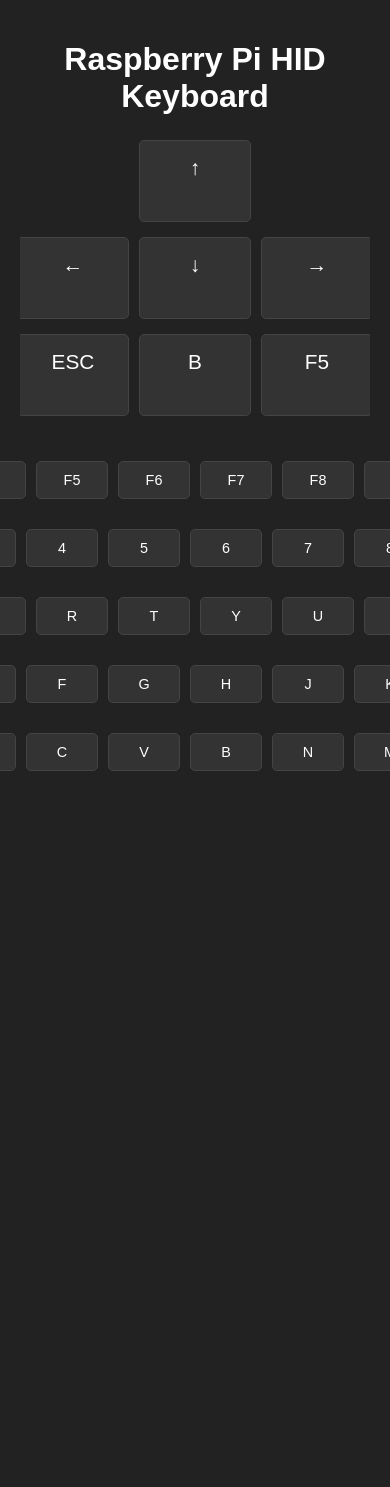
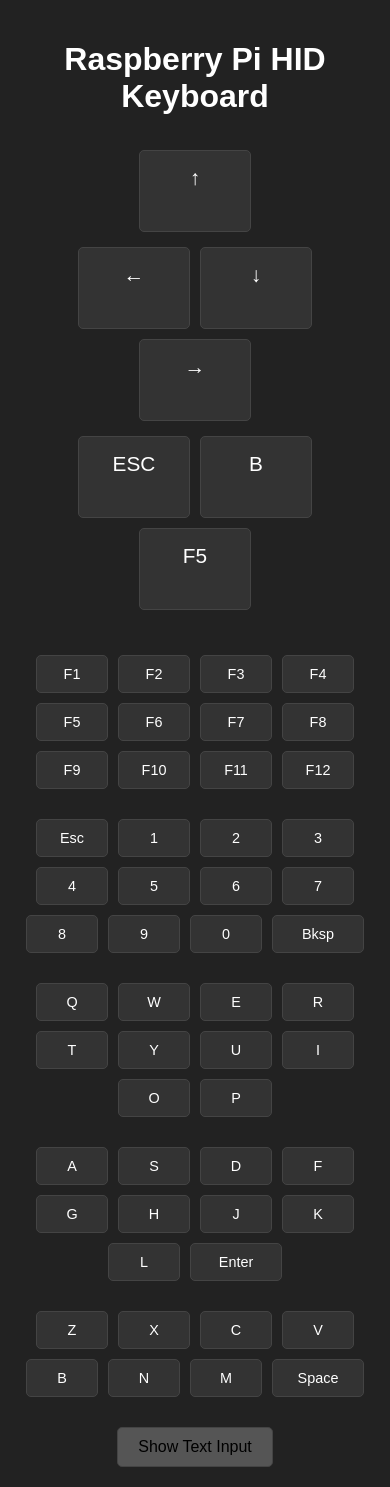
Before and after one commit to edmond-nader/RPIHID, a Flask app: page / in a window 390 px wide; the page is wider, and only the part inside the window is pictured. Before the commit the page ends 771 px from the top of that part, so only its background shows below. Run offline with Flask 3, Linux system fonts and the light colour scheme.

Commit message:
Update keyboard.html
added a text box option
added the history on top
make history wrap for mobile phones

```diff
--- a/templates/keyboard.html
+++ b/templates/keyboard.html
@@ -16,25 +16,49 @@
       text-align: center;
     }
     h1 {
+      margin-bottom: 10px;
+    }
+
+    /* Key Press Log (below the title) */
+    .key-log {
+      display: flex;
+      flex-wrap: wrap;
+      justify-content: center;
+      align-items: center;
+      gap: 8px;
       margin-bottom: 20px;
+      width: 100%;
+      box-sizing: border-box;
+    }
+    .key-press {
+      background: #444;
+      border-radius: 4px;
+      padding: 5px 10px;
+      opacity: 0; /* start hidden for fade-in */
+      transition: opacity 0.5s;
+      white-space: nowrap;
+    }
+    .key-press.visible {
+      opacity: 1;
+    }
+    .key-press.fade-out {
+      opacity: 0;
     }
 
     /* Container for everything */
     .container {
-      max-width: 1200px;
+      width: 100%;
       margin: 0 auto;
     }
 
-    /* Arrow Keys (and extra buttons) at Top in a T-shape + extra row */
+    /* Arrow Keys & Extra Buttons (T-shape) */
     .arrow-keys {
       margin-bottom: 30px;
     }
     .arrow-row {
       display: flex;
       justify-content: center;
-      flex-wrap: nowrap;
-      overflow-x: auto;
-      white-space: nowrap;
+      flex-wrap: wrap;
       margin: 5px 0;
     }
     .arrow {
@@ -42,7 +66,7 @@
       border: 1px solid #444;
       border-radius: 5px;
       margin: 5px;
-      padding: 20px 30px;
+      padding: 20px 30px; /* Larger padding for easy tapping */
       text-align: center;
       cursor: pointer;
       user-select: none;
@@ -52,12 +76,8 @@
       min-height: 60px;
       white-space: nowrap;
     }
-    .arrow:hover {
-      background: #444;
-    }
-    .arrow:active {
-      background: #555;
-    }
+    .arrow:hover { background: #444; }
+    .arrow:active { background: #555; }
 
     /* Main Keyboard */
     .keyboard {
@@ -69,9 +89,7 @@
     .row {
       display: flex;
       justify-content: center;
-      flex-wrap: nowrap;
-      overflow-x: auto;
-      white-space: nowrap;
+      flex-wrap: wrap;
       margin: 5px 0;
     }
     .key {
@@ -88,46 +106,51 @@
       min-width: 50px;
       white-space: nowrap;
     }
-    .key:hover {
-      background: #444;
+    .key:hover { background: #444; }
+    .key:active { background: #555; }
+    .wide { min-width: 80px; }
+
+    /* Toggleable Text Input Section */
+    .text-input-section {
+      margin-top: 20px;
     }
-    .key:active {
+    .text-input-section textarea {
+      width: 80%;
+      max-width: 500px;
+      height: 100px;
+      padding: 10px;
+      font-size: 1rem;
+      border-radius: 5px;
+      border: 1px solid #444;
+      background: #333;
+      color: #fff;
+      resize: vertical;
+    }
+    .text-input-section button {
+      margin-top: 10px;
+      padding: 10px 20px;
+      font-size: 1rem;
       background: #555;
+      border: 1px solid #444;
+      border-radius: 5px;
+      cursor: pointer;
+      transition: background 0.2s;
     }
-    .wide {
-      min-width: 80px;
+    .text-input-section button:hover { background: #666; }
+    /* Toggle Button */
+    #toggleTextInputButton {
+      margin-top: 20px;
+      padding: 10px 20px;
+      font-size: 1rem;
+      background: #555;
+      border: 1px solid #444;
+      border-radius: 5px;
+      cursor: pointer;
+      transition: background 0.2s;
     }
+    #toggleTextInputButton:hover { background: #666; }
 
-    /* Key Press Log at Bottom */
-    .key-log {
-      position: fixed;
-      bottom: 20px;
-      left: 50%;
-      transform: translateX(-50%);
-      display: flex;
-      gap: 8px;
-      align-items: center;
-      /* Optional styling for the log container background */
-      /* background: rgba(0, 0, 0, 0.5); padding: 5px; border-radius: 5px; */
-    }
-    .key-press {
-      background: #444;
-      border-radius: 4px;
-      padding: 5px 10px;
-      opacity: 0;  /* start hidden for fade-in */
-      transition: opacity 0.5s;
-      white-space: nowrap;
-    }
-    /* When visible, the opacity is 1 */
-    .key-press.visible {
-      opacity: 1;
-    }
-    /* Fade-out class triggers opacity transition to 0 */
-    .key-press.fade-out {
-      opacity: 0;
-    }
-
-    /* Responsive adjustments */
+    /* Responsive adjustments for smaller screens */
     @media (max-width: 600px) {
       .arrow {
         font-size: 1.3rem;
@@ -139,8 +162,9 @@
         font-size: 0.9rem;
         min-width: 40px;
       }
-      .wide {
-        min-width: 60px;
+      .wide { min-width: 60px; }
+      .text-input-section textarea {
+        width: 90%;
       }
     }
   </style>
@@ -148,8 +172,11 @@
 <body>
   <h1>Raspberry Pi HID Keyboard</h1>
 
+  <!-- Key Press Log -->
+  <div class="key-log" id="keyLog"></div>
+
   <div class="container">
-    <!-- Arrow Keys at the Top (T-shape) -->
+    <!-- Arrow Keys (T-shape) -->
     <div class="arrow-keys">
       <div class="arrow-row">
         <div class="arrow" data-key="up">↑</div>
@@ -236,18 +263,28 @@
         <div class="key wide" data-key="space">Space</div>
       </div>
     </div>
+
+    <!-- Toggle Text Input Button -->
+    <button id="toggleTextInputButton" onclick="toggleTextInput()">Show Text Input</button>
+
+    <!-- Text Input Section (hidden by default) -->
+    <div id="textInputSection" class="text-input-section" style="display: none;">
+      <textarea id="textInput" placeholder="Type or paste text here..."></textarea><br>
+      <button onclick="sendText()">Send Text as Keystrokes</button>
     </div>
-
-  <!-- Key Press Log at Bottom -->
-  <div class="key-log" id="keyLog"></div>
+  </div>
 
   <script>
     // Attach click handlers to all .key and .arrow elements
     document.querySelectorAll('.key, .arrow').forEach(function(elem) {
       elem.addEventListener('click', function() {
         var key = this.getAttribute('data-key');
+        sendKeyAjax(key);
+        addKeyToLog(key);
+      });
+    });
 
-        // Send key to the server
+    function sendKeyAjax(key) {
       var xhr = new XMLHttpRequest();
       xhr.open("POST", "/send_key", true);
       xhr.setRequestHeader("Content-Type", "application/x-www-form-urlencoded");
@@ -257,41 +294,25 @@
         }
       };
       xhr.send("key=" + encodeURIComponent(key));
+    }
 
-        // Display the key in the log (newest inserted at the left)
-        addKeyToLog(key);
-      });
-    });
-
-    // Function to add key press to log
+    // Add key press to log with fade-in and auto-removal (max 10 items or after 30s)
     function addKeyToLog(key) {
       const keyLog = document.getElementById('keyLog');
-
-      // Create a new element for this key press and set initial opacity to 0
       const newItem = document.createElement('div');
       newItem.classList.add('key-press');
       newItem.textContent = key;
-
-      // Insert the new key press as the first child (newest on left)
+      // Insert as first child (newest on left)
       keyLog.insertBefore(newItem, keyLog.firstChild);
-
-      // Force reflow then add 'visible' class for fade-in effect
-      void newItem.offsetWidth;
+      void newItem.offsetWidth; // force reflow
       newItem.classList.add('visible');
-
-      // Set timeout for auto-removal after 30 seconds
-      setTimeout(() => {
-        removeKey(newItem);
-      }, 30000);
-
-      // If there are more than 10 key presses, remove the rightmost (oldest)
+      // Auto-remove after 30 seconds
+      setTimeout(() => { removeKey(newItem); }, 30000);
+      // If more than 10 items, remove the oldest (last child)
       if (keyLog.children.length > 10) {
-        // Remove the last child with fade-out
         removeKey(keyLog.lastChild);
       }
     }
-
-    // Function to fade out and remove a key press element
     function removeKey(item) {
       if (!item) return;
       item.classList.remove('visible');
@@ -300,7 +321,56 @@
         if (item.parentNode) {
           item.parentNode.removeChild(item);
         }
-      }, 500); // Wait for the 0.5s fade-out transition
+      }, 500);
+    }
+
+    // Toggle the text input section
+    function toggleTextInput() {
+      const section = document.getElementById('textInputSection');
+      const btn = document.getElementById('toggleTextInputButton');
+      if (section.style.display === "none") {
+        section.style.display = "block";
+        btn.textContent = "Hide Text Input";
+      } else {
+        section.style.display = "none";
+        btn.textContent = "Show Text Input";
+      }
+    }
+
+    // Send text from textarea as keystrokes.
+    // It supports special keys if the text between curly braces (e.g. {enter}, {esc}, {f1}) is found.
+    // A delay of 300ms is used between each key.
+    function sendText() {
+      const rawText = document.getElementById('textInput').value.trim();
+      if (!rawText) return;
+      let i = 0;
+      function sendNext() {
+        if (i >= rawText.length) return;
+        let key = null;
+        if (rawText[i] === '{') {
+          // Look for matching closing brace
+          let end = rawText.indexOf('}', i);
+          if (end !== -1) {
+            key = rawText.substring(i + 1, end).toLowerCase(); // e.g. "enter", "esc", "f1"
+            i = end + 1;
+          } else {
+            key = rawText[i];
+            i++;
+          }
+        } else {
+          key = rawText[i];
+          i++;
+          if (key === ' ') {
+            key = 'space';
+          } else if (key.match(/[A-Z]/)) {
+            key = key.toLowerCase();
+          }
+        }
+        sendKeyAjax(key);
+        addKeyToLog(key);
+        setTimeout(sendNext, 300); // increased delay to 300ms
+      }
+      sendNext();
     }
   </script>
 </body>
```
Lines whose indentation alone changed are shown as unchanged.
